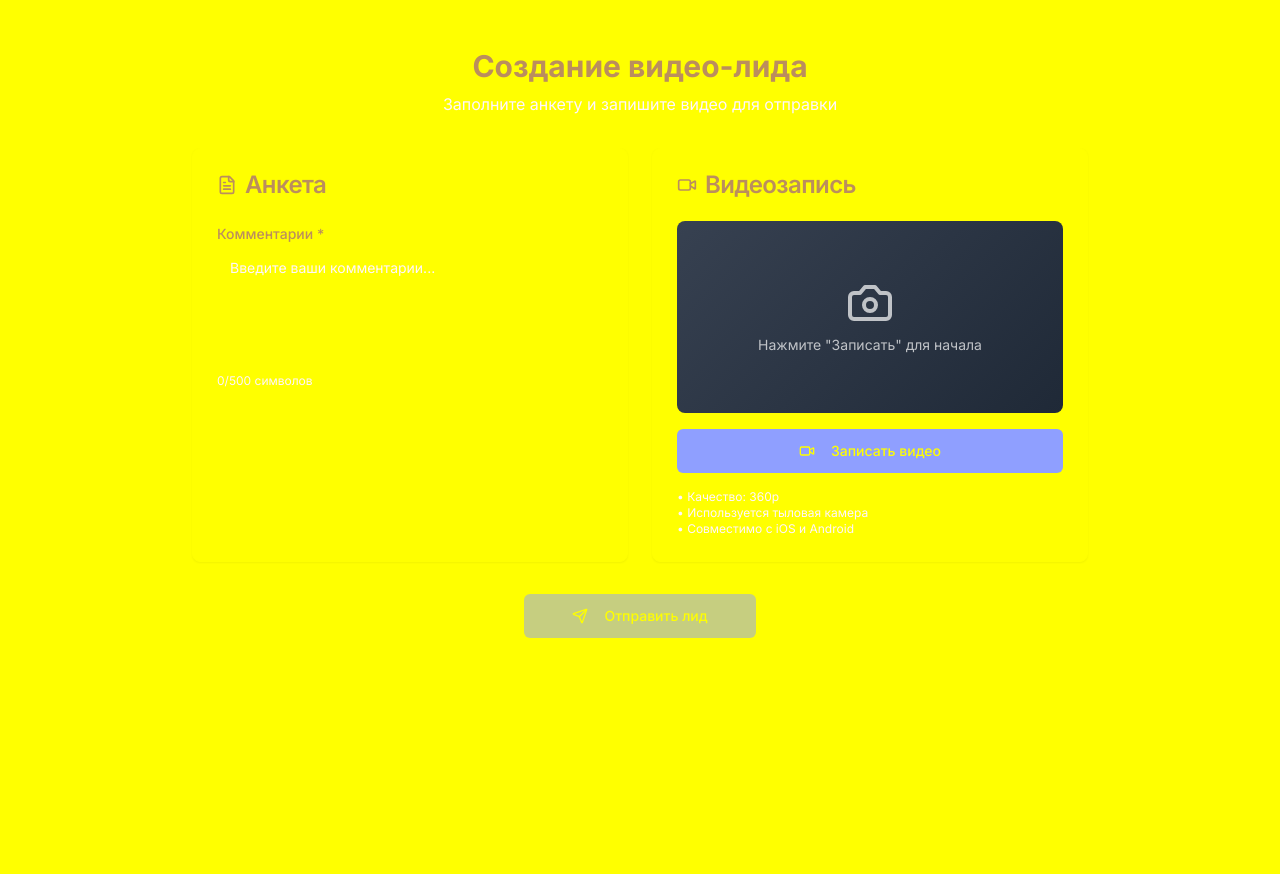
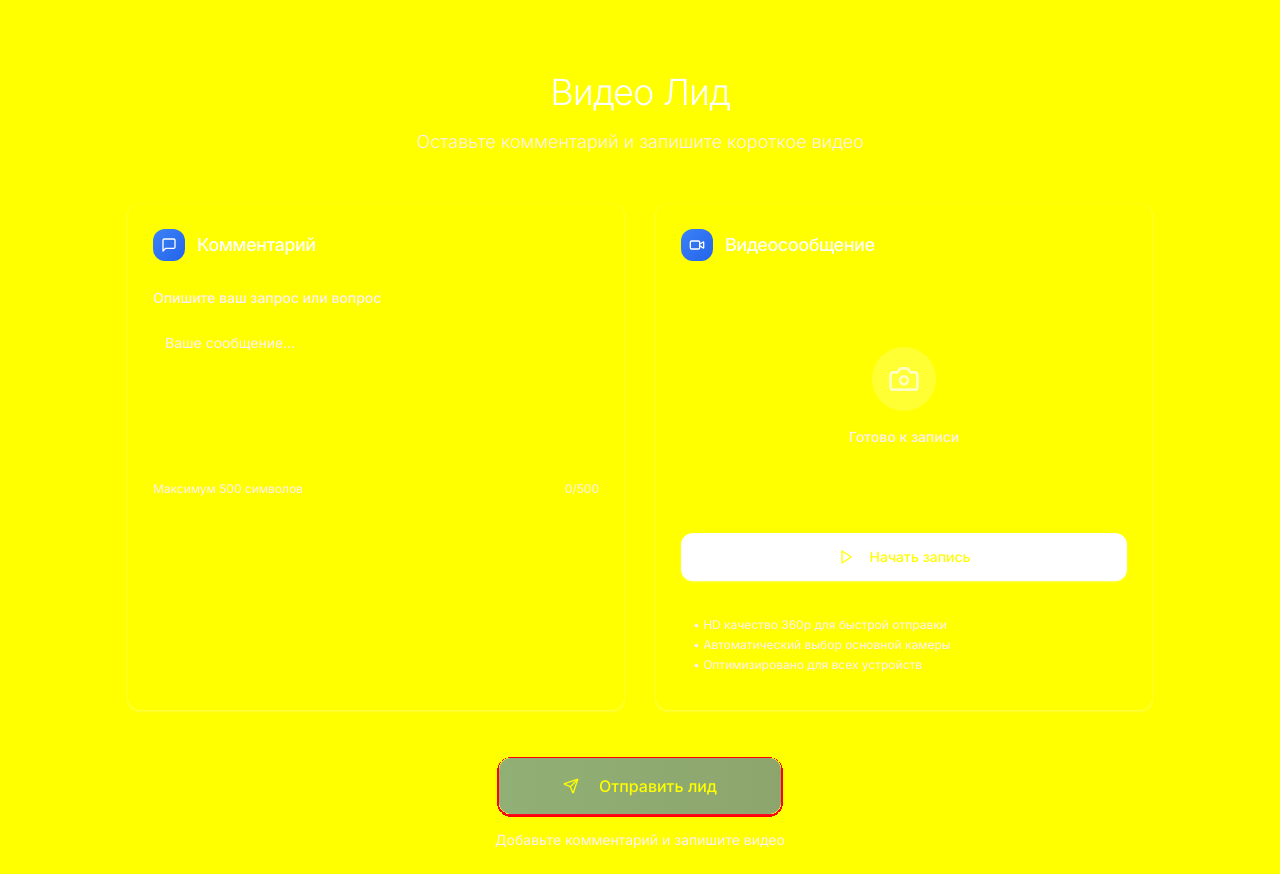
Before and after one commit to pr-poehali-dev/video-feedback-app, a React (Vite) app: page / in a window 1280 px wide. Before the commit the page ends 800 px from the top, so only its background shows below. Built offline with nearby package versions, Linux system fonts and the light colour scheme.

Commit message:
Добавить минималистичный дизайн в синих тонах

```diff
--- a/src/index.css
+++ b/src/index.css
@@ -6,64 +6,64 @@
 
 @layer base {
   :root {
-    --background: 249 250 251; /* #F9FAFB */
-    --foreground: 31 41 55; /* #1F2937 */
-    --card: 255 255 255; /* #FFFFFF */
-    --card-foreground: 31 41 55; /* #1F2937 */
+    --background: 248 250 252; /* #F8FAFC - очень светлый синий */
+    --foreground: 30 58 138; /* #1E3A8A - глубокий синий */
+    --card: 255 255 255; /* #FFFFFF - чистый белый */
+    --card-foreground: 30 58 138; /* #1E3A8A - глубокий синий */
     --popover: 255 255 255; /* #FFFFFF */
-    --popover-foreground: 31 41 55; /* #1F2937 */
-    --primary: 59 130 246; /* #3B82F6 */
+    --popover-foreground: 30 58 138; /* #1E3A8A */
+    --primary: 37 99 235; /* #2563EB - яркий синий */
     --primary-foreground: 255 255 255; /* #FFFFFF */
-    --secondary: 229 231 235; /* #E5E7EB */
-    --secondary-foreground: 31 41 55; /* #1F2937 */
-    --muted: 243 244 246; /* #F3F4F6 */
-    --muted-foreground: 107 114 128; /* #6B7280 */
-    --accent: 219 234 254; /* #DBEAFE */
-    --accent-foreground: 31 41 55; /* #1F2937 */
+    --secondary: 241 245 249; /* #F1F5F9 - очень светлый синий */
+    --secondary-foreground: 30 58 138; /* #1E3A8A */
+    --muted: 248 250 252; /* #F8FAFC - светлейший синий */
+    --muted-foreground: 100 116 139; /* #64748B - средний сине-серый */
+    --accent: 219 234 254; /* #DBEAFE - светлый голубой */
+    --accent-foreground: 30 58 138; /* #1E3A8A */
     --destructive: 239 68 68; /* #EF4444 */
     --destructive-foreground: 255 255 255; /* #FFFFFF */
-    --border: 229 231 235; /* #E5E7EB */
-    --input: 243 244 246; /* #F3F4F6 */
-    --ring: 59 130 246; /* #3B82F6 */
-    --radius: 0.5rem;
+    --border: 226 232 240; /* #E2E8F0 - светлый сине-серый */
+    --input: 248 250 252; /* #F8FAFC - светлейший синий */
+    --ring: 37 99 235; /* #2563EB - яркий синий */
+    --radius: 12px; /* Более округлые углы для минимализма */
     --sidebar-background: 255 255 255;
-    --sidebar-foreground: 31 41 55;
-    --sidebar-primary: 59 130 246;
+    --sidebar-foreground: 30 58 138;
+    --sidebar-primary: 37 99 235;
     --sidebar-primary-foreground: 255 255 255;
-    --sidebar-accent: 243 244 246;
-    --sidebar-accent-foreground: 31 41 55;
-    --sidebar-border: 229 231 235;
-    --sidebar-ring: 59 130 246;
+    --sidebar-accent: 248 250 252;
+    --sidebar-accent-foreground: 30 58 138;
+    --sidebar-border: 226 232 240;
+    --sidebar-ring: 37 99 235;
   }
 
   .dark {
-    --background: 17 24 39; /* #111827 */
-    --foreground: 249 250 251; /* #F9FAFB */
-    --card: 31 41 55; /* #1F2937 */
-    --card-foreground: 249 250 251; /* #F9FAFB */
-    --popover: 31 41 55; /* #1F2937 */
-    --popover-foreground: 249 250 251; /* #F9FAFB */
-    --primary: 59 130 246; /* #3B82F6 */
-    --primary-foreground: 255 255 255; /* #FFFFFF */
-    --secondary: 55 65 81; /* #374151 */
-    --secondary-foreground: 249 250 251; /* #F9FAFB */
-    --muted: 55 65 81; /* #374151 */
-    --muted-foreground: 156 163 175; /* #9CA3AF */
-    --accent: 55 65 81; /* #374151 */
-    --accent-foreground: 249 250 251; /* #F9FAFB */
+    --background: 15 23 42; /* #0F172A - темно-синий */
+    --foreground: 248 250 252; /* #F8FAFC */
+    --card: 30 41 59; /* #1E293B */
+    --card-foreground: 248 250 252; /* #F8FAFC */
+    --popover: 30 41 59; /* #1E293B */
+    --popover-foreground: 248 250 252; /* #F8FAFC */
+    --primary: 56 189 248; /* #38BDF8 - светлый синий */
+    --primary-foreground: 15 23 42; /* #0F172A */
+    --secondary: 51 65 85; /* #334155 */
+    --secondary-foreground: 248 250 252; /* #F8FAFC */
+    --muted: 30 41 59; /* #1E293B */
+    --muted-foreground: 148 163 184; /* #94A3B8 */
+    --accent: 30 41 59; /* #1E293B */
+    --accent-foreground: 248 250 252; /* #F8FAFC */
     --destructive: 239 68 68; /* #EF4444 */
     --destructive-foreground: 255 255 255; /* #FFFFFF */
-    --border: 55 65 81; /* #374151 */
-    --input: 55 65 81; /* #374151 */
-    --ring: 59 130 246; /* #3B82F6 */
-    --sidebar-background: 31 41 55;
-    --sidebar-foreground: 249 250 251;
-    --sidebar-primary: 59 130 246;
-    --sidebar-primary-foreground: 255 255 255;
-    --sidebar-accent: 55 65 81;
-    --sidebar-accent-foreground: 249 250 251;
-    --sidebar-border: 55 65 81;
-    --sidebar-ring: 59 130 246;
+    --border: 51 65 85; /* #334155 */
+    --input: 30 41 59; /* #1E293B */
+    --ring: 56 189 248; /* #38BDF8 */
+    --sidebar-background: 30 41 59;
+    --sidebar-foreground: 248 250 252;
+    --sidebar-primary: 56 189 248;
+    --sidebar-primary-foreground: 15 23 42;
+    --sidebar-accent: 51 65 85;
+    --sidebar-accent-foreground: 248 250 252;
+    --sidebar-border: 51 65 85;
+    --sidebar-ring: 56 189 248;
   }
 }
 
@@ -72,12 +72,18 @@
     @apply border-border;
   }
   body {
-    @apply bg-background text-foreground font-['Inter',_sans-serif];
+    @apply bg-background text-foreground font-['Inter',_sans-serif] antialiased;
   }
 }
 
+/* Минималистичные стили */
 .video-placeholder {
-  background: linear-gradient(135deg, #374151 0%, #1f2937 100%);
+  background: linear-gradient(
+    135deg,
+    hsl(var(--accent)) 0%,
+    hsl(var(--muted)) 100%
+  );
+  border: 2px dashed hsl(var(--border));
 }
 
 .recording-indicator {
@@ -90,6 +96,29 @@
     opacity: 1;
   }
   50% {
-    opacity: 0.5;
+    opacity: 0.7;
   }
 }
+
+/* Минималистичные тени и эффекты */
+.minimal-card {
+  box-shadow: 0 1px 3px 0 hsl(var(--primary) / 0.1);
+  border: 1px solid hsl(var(--border));
+}
+
+.minimal-button {
+  transition: all 0.2s ease-in-out;
+  box-shadow: 0 1px 2px 0 hsl(var(--primary) / 0.1);
+}
+
+.minimal-button:hover {
+  transform: translateY(-1px);
+  box-shadow: 0 4px 12px 0 hsl(var(--primary) / 0.15);
+}
+
+/* Плавные переходы */
+* {
+  transition:
+    border-color 0.2s ease-in-out,
+    background-color 0.2s ease-in-out;
+}
--- a/src/pages/Index.tsx
+++ b/src/pages/Index.tsx
@@ -166,25 +166,27 @@ const Index = () => {
 
   if (isSuccess) {
     return (
-      <div className="min-h-screen bg-background flex items-center justify-center p-4">
-        <Card className="w-full max-w-md text-center">
-          <CardContent className="pt-8 pb-8">
-            <div className="mb-6">
-              <Icon name="CheckCircle" size={64} className="text-green-500 mx-auto mb-4" />
-              <h2 className="text-2xl font-semibold text-foreground mb-2">
-                Лид успешно отправлен
+      <div className="min-h-screen bg-background flex items-center justify-center p-6">
+        <Card className="w-full max-w-md text-center minimal-card border-0 shadow-lg">
+          <CardContent className="pt-12 pb-12 px-8">
+            <div className="mb-8">
+              <div className="w-20 h-20 mx-auto mb-6 bg-gradient-to-br from-blue-500 to-blue-600 rounded-full flex items-center justify-center">
+                <Icon name="CheckCircle" size={40} className="text-white" />
+              </div>
+              <h2 className="text-2xl font-light text-foreground mb-3">
+                Отправлено успешно
               </h2>
-              <p className="text-muted-foreground">
-                Ваше видео и комментарии были отправлены через Telegram
+              <p className="text-muted-foreground text-sm leading-relaxed">
+                Ваш лид получен и обрабатывается
               </p>
             </div>
             <Button
               onClick={createNewLead}
-              className="w-full"
+              className="w-full minimal-button bg-primary hover:bg-primary/90 border-0 h-12 rounded-lg font-medium"
               size="lg"
             >
               <Icon name="Plus" className="w-4 h-4 mr-2" />
-              Новый лид
+              Создать новый лид
             </Button>
           </CardContent>
         </Card>
@@ -193,59 +195,65 @@ const Index = () => {
   }
 
   return (
-    <div className="min-h-screen bg-background p-4">
-      <div className="max-w-4xl mx-auto">
-        <header className="text-center mb-8 pt-8">
-          <h1 className="text-3xl font-bold text-foreground mb-2">
-            Создание видео-лида
+    <div className="min-h-screen bg-background p-6">
+      <div className="max-w-5xl mx-auto">
+        <header className="text-center mb-12 pt-12">
+          <h1 className="text-4xl font-light text-foreground mb-4 tracking-tight">
+            Видео Лид
           </h1>
-          <p className="text-muted-foreground">
-            Заполните анкету и запишите видео для отправки
+          <p className="text-muted-foreground text-lg font-light max-w-xl mx-auto">
+            Оставьте комментарий и запишите короткое видео
           </p>
         </header>
 
-        <div className="grid md:grid-cols-2 gap-6">
+        <div className="grid lg:grid-cols-2 gap-8">
           {/* Блок анкеты */}
-          <Card>
-            <CardHeader>
-              <CardTitle className="flex items-center">
-                <Icon name="FileText" className="w-5 h-5 mr-2" />
-                Анкета
+          <Card className="minimal-card border-0 shadow-md">
+            <CardHeader className="pb-6">
+              <CardTitle className="flex items-center text-lg font-medium text-foreground">
+                <div className="w-8 h-8 bg-gradient-to-br from-blue-500 to-blue-600 rounded-lg flex items-center justify-center mr-3">
+                  <Icon name="MessageSquare" className="w-4 h-4 text-white" />
+                </div>
+                Комментарий
               </CardTitle>
             </CardHeader>
-            <CardContent className="space-y-4">
-              <div>
-                <Label htmlFor="comments" className="text-sm font-medium">
-                  Комментарии *
+            <CardContent className="pt-0">
+              <div className="space-y-4">
+                <Label htmlFor="comments" className="text-sm font-medium text-muted-foreground">
+                  Опишите ваш запрос или вопрос
                 </Label>
                 <Textarea
                   id="comments"
-                  placeholder="Введите ваши комментарии..."
+                  placeholder="Ваше сообщение..."
                   value={comments}
                   onChange={(e) => setComments(e.target.value)}
-                  className="mt-1 min-h-[120px] resize-none"
+                  className="min-h-[140px] resize-none border-0 bg-muted/50 rounded-lg focus:bg-white focus:ring-2 focus:ring-primary/20 transition-all"
                   maxLength={500}
                 />
-                <div className="text-xs text-muted-foreground mt-1">
-                  {comments.length}/500 символов
+                <div className="text-xs text-muted-foreground flex justify-between">
+                  <span>Максимум 500 символов</span>
+                  <span className={comments.length > 450 ? 'text-orange-500' : ''}>{comments.length}/500</span>
                 </div>
               </div>
             </CardContent>
           </Card>
 
           {/* Блок видеозаписи */}
-          <Card>
-            <CardHeader>
-              <CardTitle className="flex items-center">
-                <Icon name="Video" className="w-5 h-5 mr-2" />
-                Видеозапись
+          <Card className="minimal-card border-0 shadow-md">
+            <CardHeader className="pb-6">
+              <CardTitle className="flex items-center text-lg font-medium text-foreground">
+                <div className="w-8 h-8 bg-gradient-to-br from-blue-500 to-blue-600 rounded-lg flex items-center justify-center mr-3">
+                  <Icon name="Video" className="w-4 h-4 text-white" />
+                </div>
+                Видеосообщение
               </CardTitle>
             </CardHeader>
-            <CardContent className="space-y-4">
+            <CardContent className="pt-0">
+              <div className="space-y-6">
                 <div className="relative">
                   <video
                     ref={videoRef}
-                  className={`w-full h-48 rounded-lg object-cover ${
+                    className={`w-full h-56 rounded-xl object-cover ${
                       !videoState.isRecording && !videoState.recordedBlob
                         ? 'video-placeholder'
                         : 'bg-black'
@@ -258,93 +266,105 @@ const Index = () => {
                   />
 
                   {!videoState.isRecording && !videoState.recordedBlob && (
-                  <div className="video-placeholder w-full h-48 rounded-lg flex items-center justify-center">
-                    <div className="text-center text-white">
-                      <Icon name="Camera" size={48} className="mx-auto mb-2 opacity-70" />
-                      <p className="text-sm opacity-70">Нажмите "Записать" для начала</p>
+                    <div className="video-placeholder w-full h-56 rounded-xl flex items-center justify-center">
+                      <div className="text-center">
+                        <div className="w-16 h-16 bg-white/20 rounded-full flex items-center justify-center mx-auto mb-4">
+                          <Icon name="Camera" size={32} className="text-primary opacity-70" />
+                        </div>
+                        <p className="text-sm text-muted-foreground font-medium">Готово к записи</p>
                       </div>
                     </div>
                   )}
 
                   {videoState.isRecording && (
-                  <div className="absolute top-3 right-3 bg-red-500 text-white px-2 py-1 rounded-full text-xs recording-indicator">
-                    <Icon name="Circle" className="w-2 h-2 mr-1 inline fill-current" />
-                    REC
+                    <div className="absolute top-4 right-4 bg-red-500 text-white px-3 py-1.5 rounded-full text-xs recording-indicator flex items-center">
+                      <div className="w-2 h-2 bg-white rounded-full mr-2"></div>
+                      Запись
                     </div>
                   )}
                 </div>
 
-              <div className="flex flex-col space-y-2">
+                <div className="space-y-3">
                   {!videoState.isRecording && !videoState.recordedBlob && (
                     <Button
                       onClick={startRecording}
-                    className="w-full"
+                      className="w-full minimal-button bg-primary hover:bg-primary/90 border-0 h-12 rounded-lg font-medium"
                       size="lg"
                     >
-                    <Icon name="Video" className="w-4 h-4 mr-2" />
-                    Записать видео
+                      <Icon name="Play" className="w-4 h-4 mr-2" />
+                      Начать запись
                     </Button>
                   )}
 
                   {videoState.isRecording && (
                     <Button
                       onClick={stopRecording}
-                    variant="destructive"
-                    className="w-full"
+                      className="w-full bg-red-500 hover:bg-red-600 border-0 h-12 rounded-lg font-medium"
                       size="lg"
                     >
                       <Icon name="Square" className="w-4 h-4 mr-2" />
-                    Остановить запись
+                      Остановить
                     </Button>
                   )}
 
                   {videoState.recordedBlob && !videoState.isRecording && (
-                  <div className="flex space-x-2">
+                    <div className="flex space-x-3">
                       <Button
                         onClick={retakeVideo}
                         variant="outline"
-                      className="flex-1"
+                        className="flex-1 h-12 rounded-lg border-border/50 hover:bg-muted/50"
                       >
                         <Icon name="RotateCcw" className="w-4 h-4 mr-2" />
-                      Пересъёмка
+                        Переснять
                       </Button>
-                    <div className="flex items-center text-green-600">
-                      <Icon name="CheckCircle" className="w-4 h-4 mr-1" />
-                      <span className="text-sm">Готово</span>
+                      <div className="flex items-center px-4 py-3 bg-green-50 text-green-700 rounded-lg border border-green-200">
+                        <Icon name="CheckCircle2" className="w-4 h-4 mr-2" />
+                        <span className="text-sm font-medium">Готово</span>
                       </div>
                     </div>
                   )}
                 </div>
 
-              <div className="text-xs text-muted-foreground">
-                <p>• Качество: 360p</p>
-                <p>• Используется тыловая камера</p>
-                <p>• Совместимо с iOS и Android</p>
+                <div className="text-xs text-muted-foreground bg-muted/30 rounded-lg p-3 space-y-1">
+                  <p>• HD качество 360p для быстрой отправки</p>
+                  <p>• Автоматический выбор основной камеры</p>
+                  <p>• Оптимизировано для всех устройств</p>
+                </div>
               </div>
             </CardContent>
           </Card>
         </div>
 
         {/* Кнопка отправки */}
-        <div className="mt-8 text-center">
+        <div className="mt-12 text-center">
           <Button
             onClick={submitLead}
             disabled={!comments.trim() || !videoState.recordedBlob || isSubmitting}
             size="lg"
-            className="px-12"
+            className="px-16 h-14 text-base minimal-button bg-gradient-to-r from-blue-600 to-blue-700 hover:from-blue-700 hover:to-blue-800 border-0 rounded-xl font-medium shadow-lg"
           >
             {isSubmitting ? (
               <>
-                <Icon name="Loader2" className="w-4 h-4 mr-2 animate-spin" />
-                Отправка...
+                <Icon name="Loader2" className="w-5 h-5 mr-3 animate-spin" />
+                Отправляем...
               </>
             ) : (
               <>
-                <Icon name="Send" className="w-4 h-4 mr-2" />
+                <Icon name="Send" className="w-5 h-5 mr-3" />
                 Отправить лид
               </>
             )}
           </Button>
+
+          {(!comments.trim() || !videoState.recordedBlob) && (
+            <p className="text-sm text-muted-foreground mt-4">
+              {!comments.trim() && !videoState.recordedBlob
+                ? 'Добавьте комментарий и запишите видео'
+                : !comments.trim()
+                ? 'Добавьте комментарий'
+                : 'Запишите видео'}
+            </p>
+          )}
         </div>
       </div>
     </div>
```
Lines whose indentation alone changed are shown as unchanged.
